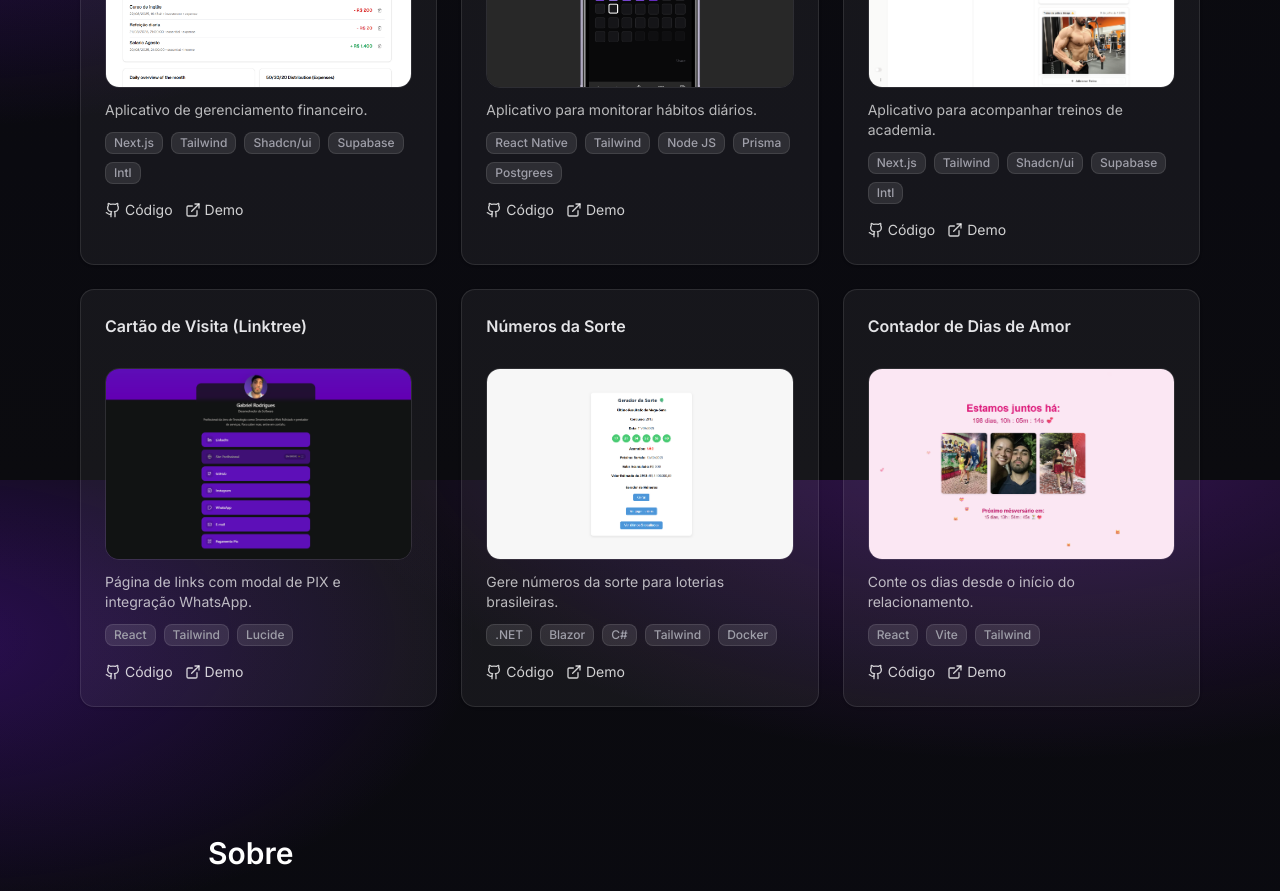
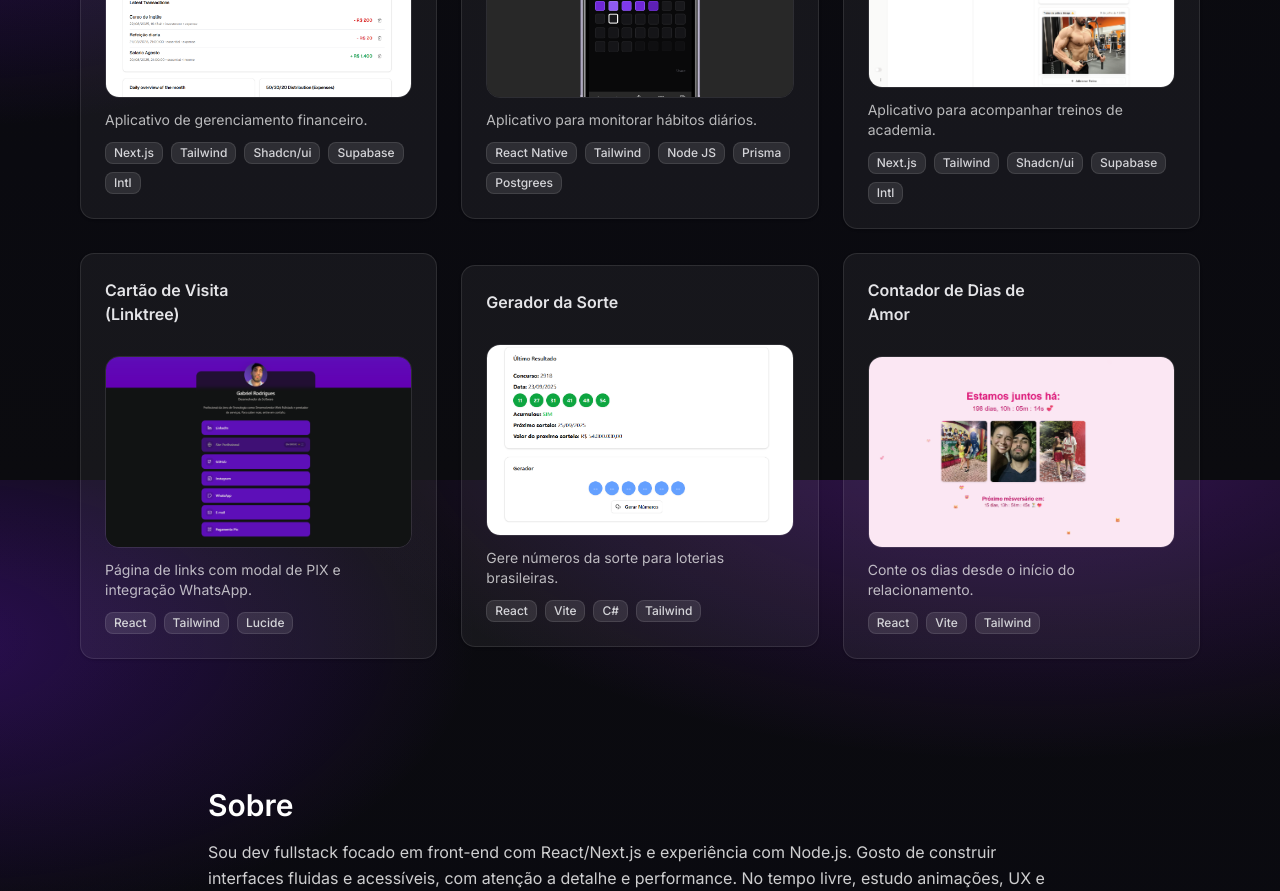
Before and after one commit to gabwestside/portfolio, a Next.js app: page / in a window 1280 px wide. Shown: the part 1120-2011 px from the top of the page. Built offline with nearby package versions, Linux system fonts and the light colour scheme.

Commit message:
feat: :fire: creates project visualization modal

```diff
--- a/components/project-card.tsx
+++ b/components/project-card.tsx
@@ -1,7 +1,19 @@
+'use client'
+
+import { Badge } from '@/components/ui/badge'
+import { Button } from '@/components/ui/button'
+import { Card, CardContent, CardHeader, CardTitle } from '@/components/ui/card'
+import {
+  Dialog,
+  DialogContent,
+  DialogDescription,
+  DialogHeader,
+  DialogTitle,
+  DialogTrigger,
+} from '@/components/ui/dialog'
+import { ExternalLink, Github, X } from 'lucide-react'
 import Image from 'next/image'
-import { Card, CardContent, CardHeader, CardTitle } from '@/components/ui/card'
-import { Badge } from '@/components/ui/badge'
-import { Github, ExternalLink } from 'lucide-react'
+import { useState } from 'react'
 
 export type Project = {
   slug: string
@@ -11,58 +23,123 @@ export type Project = {
   tech: string[]
   repo?: string
   demo?: string
+  longDescription?: string
 }
 
 export function ProjectCard(p: Project) {
+  const [open, setOpen] = useState(false)
+
   return (
-    <Card className='bg-white/5 border-white/10 hover:bg-white/[0.06] transition'>
+    <Dialog open={open} onOpenChange={setOpen}>
+      <DialogTrigger asChild>
+        <button
+          type='button'
+          className='text-left'
+          aria-label={`Abrir detalhes do projeto ${p.title}`}
+        >
+          <Card className='bg-white/5 border-white/10 hover:bg-white/[0.06] transition group overflow-hidden'>
             <CardHeader>
-        <CardTitle className='text-base text-zinc-200' >{p.title}</CardTitle>
+              <CardTitle className='text-base text-zinc-200 flex items-center justify-between'>
+                <span>{p.title}</span>
+                <span className='text-[11px] font-medium text-white/50 opacity-0 group-hover:opacity-100 transition'>
+                  Clique para ver detalhes
+                </span>
+              </CardTitle>
             </CardHeader>
             <CardContent>
               <div className='relative aspect-[16/10] overflow-hidden rounded-xl border border-white/10'>
                 <Image
                   src={p.image}
-            alt='screenshot do projeto'
+                  alt={`screenshot do projeto ${p.title}`}
                   fill
-            className='object-cover'
+                  className='object-cover transition-transform duration-300 group-hover:scale-[1.03]'
+                  sizes='(max-width: 768px) 100vw, 33vw'
+                  priority={false}
                 />
+                {/* overlay sutil ao hover */}
+                <div className='pointer-events-none absolute inset-0 bg-gradient-to-t from-black/40 via-black/0 to-transparent opacity-0 group-hover:opacity-100 transition' />
               </div>
-        <p className='text-sm text-white/70 mt-3'>{p.description}</p>
+              <p className='text-sm text-white/70 mt-3 line-clamp-3'>
+                {p.description}
+              </p>
               <div className='mt-3 flex flex-wrap gap-2'>
                 {p.tech.map((t) => (
                   <Badge
                     key={t}
                     variant='secondary'
-              className='bg-white/10 border-white/10 text-zinc-400'
+                    className='bg-white/10 border-white/10 text-zinc-300'
                   >
                     {t}
                   </Badge>
                 ))}
               </div>
-        <div className='mt-4 flex gap-3'>
+            </CardContent>
+          </Card>
+        </button>
+      </DialogTrigger>
+
+      <DialogContent className='max-w-3xl bg-neutral-950 border-white/10 p-0 overflow-hidden'>
+        <DialogHeader className='px-5 pt-5'>
+          <DialogTitle className='text-xl text-zinc-100'>{p.title}</DialogTitle>
+          <DialogDescription className='text-sm text-zinc-400'>
+            {p.longDescription ?? p.description}
+          </DialogDescription>
+        </DialogHeader>
+
+        <div className='relative mt-4 aspect-[16/9] w-full overflow-hidden'>
+          <Image
+            src={p.image}
+            alt={`screenshot do projeto ${p.title}`}
+            fill
+            className='object-cover'
+            sizes='(max-width: 768px) 100vw, 60vw'
+            priority
+          />
+
+          <div className='absolute inset-0 ring-1 ring-white/10 rounded-none' />
+        </div>
+
+        <div className='px-5 py-4'>
+          <div className='flex flex-wrap gap-2'>
+            {p.tech.map((t) => (
+              <Badge
+                key={t}
+                variant='secondary'
+                className='bg-white/10 border-white/10 text-zinc-300'
+              >
+                {t}
+              </Badge>
+            ))}
+          </div>
+
+          <p className='mt-4 text-sm text-zinc-300 leading-relaxed'>
+            {p.longDescription ?? p.description}
+          </p>
+
+          <div className='mt-6 flex flex-wrap gap-3'>
+            {p.demo && (
+              <Button asChild className='bg-brand-500 hover:bg-brand-600'>
+                <a href={p.demo} target='_blank' rel='noreferrer'>
+                  <ExternalLink className='mr-2 h-4 w-4' />
+                  Abrir site
+                </a>
+              </Button>
+            )}
             {p.repo && (
-            <a
-              href={p.repo}
-              target='_blank'
-              rel='noreferrer'
-              className='inline-flex items-center gap-1 text-sm text-white/80 hover:text-white'
+              <Button
+                asChild
+                variant='secondary'
+                className='bg-white/10 border-white/10 text-sm text-white/80 hover:text-zinc-800'
               >
-              <Github className='h-4 w-4' /> Código
+                <a href={p.repo} target='_blank' rel='noreferrer'>
+                  <Github className='mr-2 h-4 w-4' />
+                  Ver código
                 </a>
-          )}
-          {p.demo && (
-            <a
-              href={p.demo}
-              target='_blank'
-              rel='noreferrer'
-              className='inline-flex items-center gap-1 text-sm text-white/80 hover:text-white'
-            >
-              <ExternalLink className='h-4 w-4' /> Demo
-            </a>
+              </Button>
             )}
           </div>
-      </CardContent>
-    </Card>
+        </div>
+      </DialogContent>
+    </Dialog>
   )
 }
--- a/components/sections-project.tsx
+++ b/components/sections-project.tsx
@@ -11,7 +11,7 @@ export function ProjectsSection() {
         <p className='text-white/70 mt-2'>
           Alguns trabalhos recentes e estudos pessoais.
         </p>
-        <div className='mt-8 grid gap-6 sm:grid-cols-2 lg:grid-cols-3'>
+        <div className='mt-8 grid gap-6 sm:grid-cols-2 lg:grid-cols-3 cursor-pointer'>
           {projects.map((p) => (
             <ProjectCard key={p.slug} {...p} />
           ))}
--- /dev/null
+++ b/components/ui/dialog.tsx
@@ -0,0 +1,143 @@
+'use client'
+
+import * as DialogPrimitive from '@radix-ui/react-dialog'
+import { XIcon } from 'lucide-react'
+import * as React from 'react'
+
+import { cn } from '@/lib/utils'
+
+function Dialog({
+  ...props
+}: React.ComponentProps<typeof DialogPrimitive.Root>) {
+  return <DialogPrimitive.Root data-slot='dialog' {...props} />
+}
+
+function DialogTrigger({
+  ...props
+}: React.ComponentProps<typeof DialogPrimitive.Trigger>) {
+  return <DialogPrimitive.Trigger data-slot='dialog-trigger' {...props} />
+}
+
+function DialogPortal({
+  ...props
+}: React.ComponentProps<typeof DialogPrimitive.Portal>) {
+  return <DialogPrimitive.Portal data-slot='dialog-portal' {...props} />
+}
+
+function DialogClose({
+  ...props
+}: React.ComponentProps<typeof DialogPrimitive.Close>) {
+  return <DialogPrimitive.Close data-slot='dialog-close' {...props} />
+}
+
+function DialogOverlay({
+  className,
+  ...props
+}: React.ComponentProps<typeof DialogPrimitive.Overlay>) {
+  return (
+    <DialogPrimitive.Overlay
+      data-slot='dialog-overlay'
+      className={cn(
+        'data-[state=open]:animate-in data-[state=closed]:animate-out data-[state=closed]:fade-out-0 data-[state=open]:fade-in-0 fixed inset-0 z-50 bg-black/50',
+        className
+      )}
+      {...props}
+    />
+  )
+}
+
+function DialogContent({
+  className,
+  children,
+  showCloseButton = true,
+  ...props
+}: React.ComponentProps<typeof DialogPrimitive.Content> & {
+  showCloseButton?: boolean
+}) {
+  return (
+    <DialogPortal data-slot='dialog-portal'>
+      <DialogOverlay />
+      <DialogPrimitive.Content
+        data-slot='dialog-content'
+        className={cn(
+          'bg-background data-[state=open]:animate-in data-[state=closed]:animate-out data-[state=closed]:fade-out-0 data-[state=open]:fade-in-0 data-[state=closed]:zoom-out-95 data-[state=open]:zoom-in-95 fixed top-[50%] left-[50%] z-50 grid w-full max-w-[calc(100%-2rem)] translate-x-[-50%] translate-y-[-50%] gap-4 rounded-lg border p-6 shadow-lg duration-200 sm:max-w-lg',
+          className
+        )}
+        {...props}
+      >
+        {children}
+        {showCloseButton && (
+          <DialogPrimitive.Close
+            data-slot='dialog-close'
+            className="ring-offset-background focus:ring-ring data-[state=open]:bg-accent data-[state=open]:text-muted-foreground absolute top-4 right-4 rounded-xs opacity-70 transition-opacity hover:opacity-100 focus:ring-2 focus:ring-offset-2 focus:outline-hidden disabled:pointer-events-none [&_svg]:pointer-events-none [&_svg]:shrink-0 [&_svg:not([class*='size-'])]:size-4"
+          >
+            <XIcon />
+            <span className='sr-only'>Close</span>
+          </DialogPrimitive.Close>
+        )}
+      </DialogPrimitive.Content>
+    </DialogPortal>
+  )
+}
+
+function DialogHeader({ className, ...props }: React.ComponentProps<'div'>) {
+  return (
+    <div
+      data-slot='dialog-header'
+      className={cn('flex flex-col gap-2 text-center sm:text-left', className)}
+      {...props}
+    />
+  )
+}
+
+function DialogFooter({ className, ...props }: React.ComponentProps<'div'>) {
+  return (
+    <div
+      data-slot='dialog-footer'
+      className={cn(
+        'flex flex-col-reverse gap-2 sm:flex-row sm:justify-end',
+        className
+      )}
+      {...props}
+    />
+  )
+}
+
+function DialogTitle({
+  className,
+  ...props
+}: React.ComponentProps<typeof DialogPrimitive.Title>) {
+  return (
+    <DialogPrimitive.Title
+      data-slot='dialog-title'
+      className={cn('text-lg leading-none font-semibold', className)}
+      {...props}
+    />
+  )
+}
+
+function DialogDescription({
+  className,
+  ...props
+}: React.ComponentProps<typeof DialogPrimitive.Description>) {
+  return (
+    <DialogPrimitive.Description
+      data-slot='dialog-description'
+      className={cn('text-muted-foreground text-sm', className)}
+      {...props}
+    />
+  )
+}
+
+export {
+  Dialog,
+  DialogClose,
+  DialogContent,
+  DialogDescription,
+  DialogFooter,
+  DialogHeader,
+  DialogOverlay,
+  DialogPortal,
+  DialogTitle,
+  DialogTrigger,
+}
--- a/lib/projects.ts
+++ b/lib/projects.ts
@@ -4,8 +4,7 @@ export const projects: Project[] = [
   {
     slug: 'wst-money',
     title: 'WST Money',
-    description:
-      'Aplicativo de gerenciamento financeiro.',
+    description: 'Aplicativo de gerenciamento financeiro.',
     image: '/wst-money.png',
     tech: ['Next.js', 'Tailwind', 'Shadcn/ui', 'Supabase', 'Intl'],
     repo: 'https://github.com/gabwestside/wst-money',
@@ -16,7 +15,7 @@ export const projects: Project[] = [
     title: 'Habit Tracker',
     description: 'Aplicativo para monitorar hábitos diários.',
     image: '/habits.png',
-    tech: ['React Native', 'Tailwind', 'Node JS', 'Prisma','Postgrees'],
+    tech: ['React Native', 'Tailwind', 'Node JS', 'Prisma', 'Postgrees'],
     repo: 'https://github.com/gabwestside/wst-setup',
     demo: 'https://wstside-habits.vercel.app/',
   },
@@ -38,14 +37,23 @@ export const projects: Project[] = [
     repo: 'https://github.com/gabwestside/wst-linktree',
     demo: 'https://wst-linktree.vercel.app/',
   },
+  // {
+  //   slug: 'lucky-numbers',
+  //   title: 'Números da Sorte',
+  //   description: 'Gere números da sorte para loterias brasileiras.',
+  //   image: '/lucky-numbers.png',
+  //   tech: ['.NET', 'Blazor', 'C#', 'Tailwind', 'Docker'],
+  //   repo: 'https://github.com/gabwestside/lucky-numbers',
+  //   demo: 'https://gabwestside.github.io/lucky-numbers/',
+  // },
   {
     slug: 'lucky-numbers',
-    title: 'Números da Sorte',
+    title: 'Gerador da Sorte',
     description: 'Gere números da sorte para loterias brasileiras.',
-    image: '/lucky-numbers.png',
-    tech: ['.NET', 'Blazor', 'C#', 'Tailwind', 'Docker'],
-    repo: 'https://github.com/gabwestside/lucky-numbers',
-    demo: 'https://gabwestside.github.io/lucky-numbers/',
+    image: '/lucky-generator.png',
+    tech: ['React', 'Vite', 'C#', 'Tailwind'],
+    repo: 'https://github.com/gabwestside/lucky-generator',
+    demo: 'https://lucky-generator-two.vercel.app/',
   },
   {
     slug: 'love-days',
```
Also changed, not shown: public/lucky-generator.png (added). Lines whose indentation alone changed are shown as unchanged.
